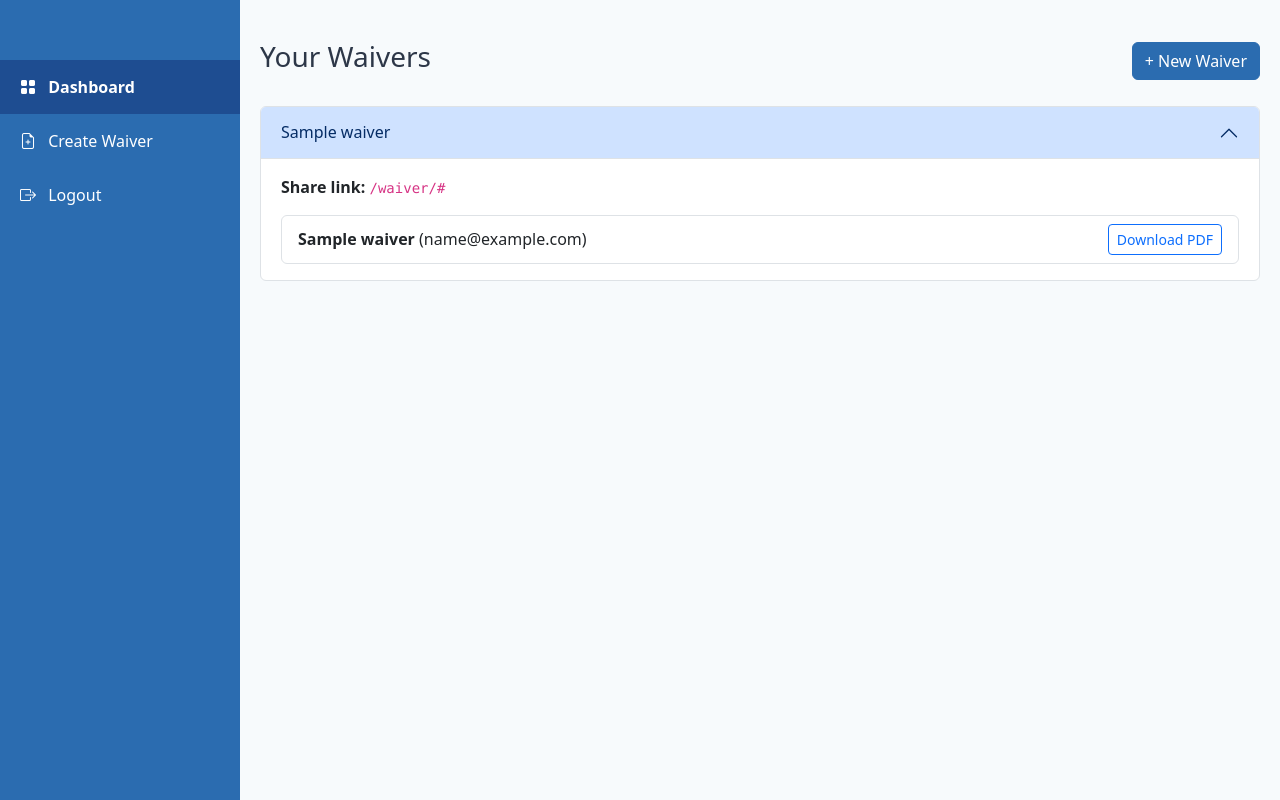
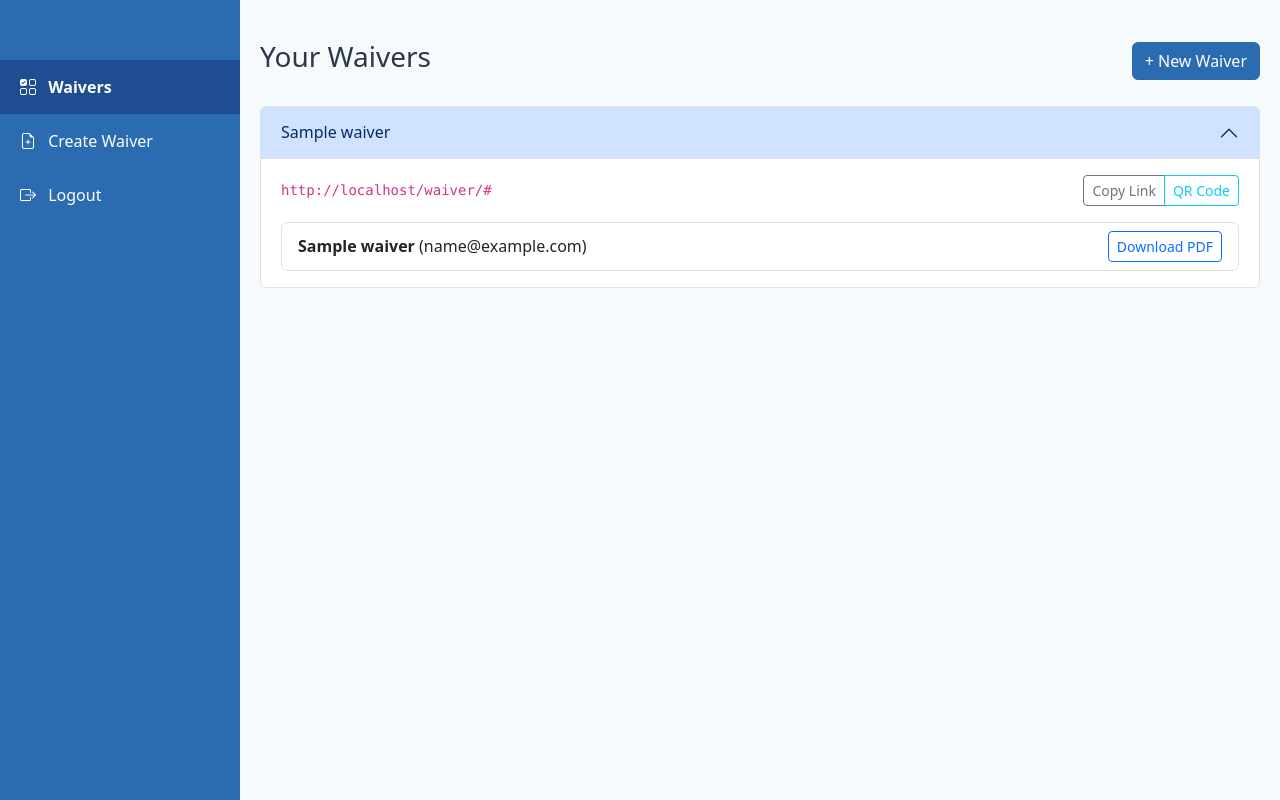
Before and after one commit to JoeC16/onfile-mvp, a Flask app: page /dashboard in a window 1280 px wide. Run offline with Flask 3, Linux system fonts and the light colour scheme; the visitor is signed in with stand-in values (Sample User, id 1); tables that the repository leaves empty hold one stand-in row (values such as "Sample post"); some libraries are stand-ins or nearby versions.

Commit message:
Update dashboard.html

```diff
--- a/templates/dashboard.html
+++ b/templates/dashboard.html
@@ -63,13 +63,14 @@
       }
     }
   </style>
+  <script src="https://cdn.jsdelivr.net/npm/qrcode/build/qrcode.min.js"></script>
 </head>
 <body>
 
   <!-- Sidebar -->
   <div class="sidebar">
     <a href="/dashboard" class="active">
-      <i class="bi bi-grid-fill me-2"></i> Dashboard
+      <i class="bi bi-ui-checks-grid me-2"></i> Waivers
     </a>
     <a href="/create_waiver">
       <i class="bi bi-file-earmark-plus me-2"></i> Create Waiver
@@ -97,7 +98,16 @@
             </h2>
             <div id="collapse{{ loop.index }}" class="accordion-collapse collapse {% if loop.first %}show{% endif %}">
               <div class="accordion-body">
-              <p><strong>Share link:</strong> <code>/waiver/{{ waiver.link }}</code></p>
+
+                <!-- Share Link Row -->
+                <div class="d-flex justify-content-between align-items-center mb-3">
+                  <code class="text-break">{{ request.host_url }}waiver/{{ waiver.link }}</code>
+                  <div class="btn-group">
+                    <button class="btn btn-sm btn-outline-secondary" onclick="copyToClipboard('{{ request.host_url }}waiver/{{ waiver.link }}')">Copy Link</button>
+                    <button class="btn btn-sm btn-outline-info" onclick="generateQR('{{ waiver.link }}', {{ loop.index }})">QR Code</button>
+                  </div>
+                </div>
+                <div id="qrcode-{{ loop.index }}" class="mb-3"></div>
 
                 {% if waiver.signers %}
                   <ul class="list-group">
@@ -113,6 +123,7 @@
                 {% else %}
                   <div class="alert alert-info mt-3">No signers yet.</div>
                 {% endif %}
+
               </div>
             </div>
           </div>
@@ -123,5 +134,26 @@
     {% endif %}
   </div>
 
+  <!-- Scripts -->
+  <script>
+    function copyToClipboard(text) {
+      navigator.clipboard.writeText(text).then(function() {
+        alert('Link copied to clipboard!');
+      }, function(err) {
+        alert('Failed to copy: ' + err);
+      });
+    }
+
+    function generateQR(link, index) {
+      const container = document.getElementById('qrcode-' + index);
+      container.innerHTML = '';
+      const fullLink = '{{ request.host_url }}waiver/' + link;
+      QRCode.toCanvas(fullLink, { width: 150 }, function (err, canvas) {
+        if (!err) container.appendChild(canvas);
+      });
+    }
+  </script>
+
+  <script src="https://cdn.jsdelivr.net/npm/bootstrap@5.3.0/dist/js/bootstrap.bundle.min.js"></script>
 </body>
 </html>
```
Lines whose indentation alone changed are shown as unchanged.
